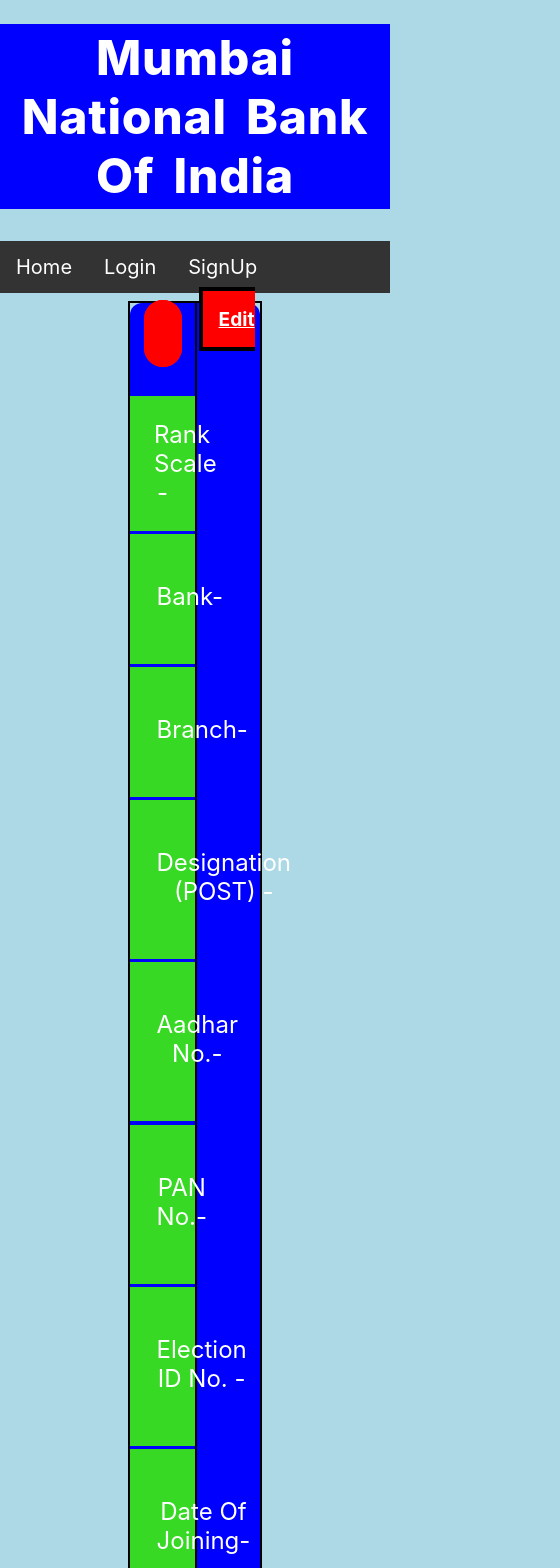
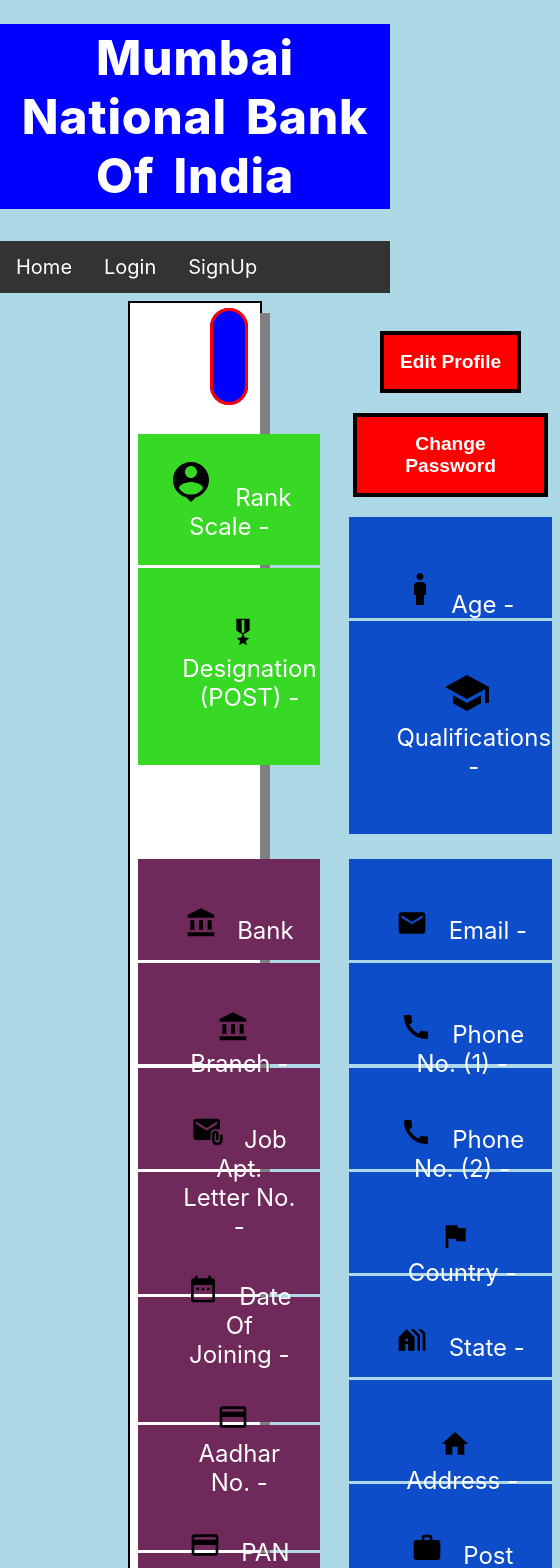
Before and after one commit to Itachi7011/mumbaiBank, a React (Create React App) app: page /Scale2EmpProfile in a window 390 px wide. Shown: the top 1568 px of the page, 560 px wide, since content can reach past the window. Built offline with nearby package versions, Linux system fonts and the light colour scheme; no server answers.

Commit message:
Update Scale2EmpProfile.js

```diff
--- a/src/Components/ProfilePages/Scale2EmpProfile.js
+++ b/src/Components/ProfilePages/Scale2EmpProfile.js
@@ -1,23 +1,34 @@
 import { useEffect } from "react";
-import { useNavigate } from "react-router";
 import { useState } from "react";
+import { useNavigate } from "react-router-dom";
+import CallIcon from "@mui/icons-material/Call";
+import EmailIcon from "@mui/icons-material/Email";
+import FlagIcon from "@mui/icons-material/Flag";
+import HolidayVillageIcon from "@mui/icons-material/HolidayVillage";
+import HomeIcon from "@mui/icons-material/Home";
+import WorkIcon from "@mui/icons-material/Work";
+import SchoolIcon from "@mui/icons-material/School";
+import BoyIcon from "@mui/icons-material/Boy";
+import CreditCardIcon from "@mui/icons-material/CreditCard";
+import AttachEmailIcon from "@mui/icons-material/AttachEmail";
+import AccountBalanceIcon from "@mui/icons-material/AccountBalance";
+import DateRangeIcon from "@mui/icons-material/DateRange";
+import MilitaryTechIcon from "@mui/icons-material/MilitaryTech";
+import PersonPinIcon from "@mui/icons-material/PersonPin";
 
 const Scale2EmpProfile = () => {
+  const [user, setUser] = useState("");
+  const Navigate = useNavigate();
 
-    const [user, setUser] = useState("");
-
-    const navigate = useNavigate();
   const Profile = async () => {
     try {
-
-            const res = await fetch("/empProfile",
-                {
+      const res = await fetch("/empProfile", {
         method: "GET",
         headers: {
           Accept: "application/json",
-                        "Content-Type": "application/json"
+          "Content-Type": "application/json",
         },
-                    credentials: "include"
+        credentials: "include",
       });
 
       const data = await res.json();
@@ -25,178 +36,399 @@ const Scale2EmpProfile = () => {
       setUser(data);
 
       if (!res === 200) {
-                throw new Error(`Error during retreive data - ${Error}`)
+        throw new Error(`Error during retreive data - ${Error}`);
       }
-
     } catch (err) {
-            console.log(`Error during catch of Scale1EmpProfile -  ${err}`)
+      console.log(`Error during catch of Scale1EmpProfile -  ${err}`);
     }
-    }
+  };
 
   useEffect(() => {
     Profile();
-    }, []
-
-    )
-
+  }, []);
 
   return (
     <>
-            <div className="main-body profile-main-div mt-5" style={{marginBottom: "10rem"}}>
+      <div
+        className="main-body profile-main-div"
+        // style={{ marginBottom: "10rem" }}
+      >
+        <div className="container" style={{ width: "100%" }}>
+          <div className="gridProfile">
+            <div className="grid1">
+              <p className="" style={{ marginBottom: "3rem" }}>
+                <span
+                  style={{
+                    border: "3px solid red",
+                    borderRadius: "1.5rem",
+                    padding: "1rem",
+                    color: "white",
+                    background: "blue",
+                    fontSize: "xxx-large",
+                  }}
+                >
+                  {user.name}
+                </span>
+              </p>
 
-            <div className="container" style={{ width: "100%" }}>
-                        <div className="row">
-
-                            <div className="col-xl-5 div-left-profile">
-                                <div className="row">
-                                    <div className="col-12 bg-white p-0 px-3 py-3 mb-3">
-                                        <div className="d-flex flex-column align-items-center">
-
-                                            <p className="fw-bold h4 mt-3 mb-5" style={{marginBottom:"3rem"}}><span className="font-big" style={{ border: "3px solid red", borderRadius: "1.5rem", padding: "1rem", color: "white", background: "red", fontSize:"x-large" }}>{user.name}</span></p>
-
-
-
-                                            <p className="mb-3 profile-div-both  "><span className="font-medium">Rank Scale - {user.scale}</span></p>
-
+              <p className="profile-div-both">
+                <span>
+                  {" "}
+                  <PersonPinIcon
+                    style={{ height: "3rem", width: "3rem" }}
+                  ></PersonPinIcon>{" "}
+                  &nbsp; Rank Scale - {user.scale}
+                </span>
+              </p>
+              <div className="profile-div-both ">
+                <p>
+                  <span className="fas fa-globe me-2"></span>
+                  <span className="profile-content-left">
+                    <MilitaryTechIcon
+                      style={{ height: "2rem", width: "2rem" }}
+                    ></MilitaryTechIcon>{" "}
+                    &nbsp; Designation (POST) -
+                  </span>
+                </p>
+                <p className="py-2 text-muted">
+                  <span className="profile-content-right">
+                    {user.postDuringJoining}
+                  </span>
+                </p>
+                <br />
               </div>
             </div>
-
-                                    <div className="col-12 bg-white p-0 px-2 pb-3 mb-3">
-
-
-
-                                    <div className="d-flex justify-content-between profile-div-both border-bottom py-2 px-3">
-                                            <p><span className="fas fa-globe me-2"></span><span className="font-medium profile-content-left">Bank-</span></p>
-                                            <p className="py-2 text-muted"><span className="font-medium profile-content-right">{user.bankName}</span></p><br/>
-
+            {/* Now Grid 2 */}
+            <div className="grid2">
+              <div className="btn-primaryProfile">
+                <button
+                  style={{
+                    border: "4px solid black",
+                    textDecoration: "none",
+                    textAlign: "none",
+                    backgroundColor: "red",
+                    color: "white",
+                    padding: "1rem",
+                    fontWeight: "bold",
+                    fontSize: "larger",
+                  }}
+                  onClick={function () {
+                    Navigate("/EditEmpProfiles", {
+                      state: {
+                        id: user._id,
+                        name: user.name,
+                        email: user.email,
+                        scale: user.scale
+                      },
+                    });
+                  }}
+                >
+                  {" "}
+                  Edit Profile{" "}
+                </button>
+                &nbsp;&nbsp;&nbsp;&nbsp;&nbsp;&nbsp;&nbsp;&nbsp;&nbsp;&nbsp;&nbsp;&nbsp;
+                <button
+                  style={{
+                    border: "4px solid black",
+                    textDecoration: "none",
+                    textAlign: "none",
+                    backgroundColor: "red",
+                    color: "white",
+                    padding: "1rem",
+                    fontWeight: "bold",
+                    fontSize: "larger",
+                    // Cursor:"context-menu"
+                  }}
+                  onClick={function () {
+                    Navigate("/ChangeEmpPassword", {
+                      state: {
+                        id: user._id,
+                        name: user.name,
+                        email: user.email,
+                        scale: user.scale
+                      },
+                    });
+                  }}
+                >
+                  {" "}
+                  Change Password{" "}
+                </button>
               </div>
 
-
-
-                                    <div className="d-flex justify-content-between profile-div-both  border-bottom py-2 px-3">
-                                            <p><span className="fas fa-globe me-2"></span><span className="font-medium profile-content-left">Branch-</span></p>
-                                            <p className="py-2 text-muted"><span className="font-medium profile-content-right">{user.branchName}</span></p><br/>
-
+              <div className="profile-div-both3" style={{ marginTop: "1rem" }}>
+                <p className="">
+                  <span className="profile-content-left">
+                    <BoyIcon
+                      style={{ height: "3rem", width: "3rem" }}
+                    ></BoyIcon>{" "}
+                    Age -{" "}
+                  </span>{" "}
+                </p>
+                <p className="">
+                  <span className="profile-content-right">{user.age}</span>
+                </p>
+                <br />
+              </div>
+              <div className="profile-div-both3">
+                <p className="">
+                  <span className="profile-content-left">
+                    <SchoolIcon
+                      style={{
+                        height: "3rem",
+                        width: "3rem",
+                        justifyContent: "center",
+                      }}
+                    ></SchoolIcon>{" "}
+                    &nbsp; Qualifications -
+                  </span>{" "}
+                </p>
+                <p className="">
+                  <span className="profile-content-right">
+                    {user.qualification}
+                  </span>
+                </p>
+                <br />
+              </div>
+            </div>
+            <div className="grid3">
+              <div className="profile-div-both2">
+                <p>
+                  <span className="profile-content-left">
+                    <AccountBalanceIcon
+                      style={{ height: "2rem", width: "2rem" }}
+                    ></AccountBalanceIcon>{" "}
+                    &nbsp; Bank -
+                  </span>
+                </p>
+                <p className="">
+                  <span className="profile-content-right">{user.bankName}</span>
+                </p>
+                <br />
               </div>
 
-
-                                        <div className="d-flex justify-content-between  profile-div-both border-bottom py-2 px-3">
-                                            <p><span className="fas fa-globe me-2"></span><span className="font-medium profile-content-left">Designation (POST) -</span></p>
-                                            <p className="py-2 text-muted"><span className="font-medium profile-content-right">{user.postDuringJoining}</span></p><br/>
-
+              <div className=" profile-div-both2">
+                <p>
+                  <span className="fas fa-globe me-2"></span>
+                  <span className="profile-content-left">
+                    <AccountBalanceIcon
+                      style={{ height: "2rem", width: "2rem" }}
+                    ></AccountBalanceIcon>{" "}
+                    &nbsp; Branch -
+                  </span>
+                </p>
+                <p className="py-2 text-muted">
+                  <span className="profile-content-right">
+                    {user.bankBranch}
+                  </span>
+                </p>
+                <br />
+              </div>
+              <div className="profile-div-both2">
+                <p>
+                  <span className="fas fa-globe me-2"></span>
+                  <span className="profile-content-left">
+                    <AttachEmailIcon
+                      style={{ height: "2rem", width: "2rem" }}
+                    ></AttachEmailIcon>{" "}
+                    &nbsp; Job Apt. Letter No. -
+                  </span>
+                </p>
+                <p className="">
+                  <span className="profile-content-right">
+                    {user.JobAppointmentLetterNo}
+                  </span>
+                </p>
+                <br />
+              </div>
+              <div className="profile-div-both2">
+                <p>
+                  <span className="fas fa-globe me-2"></span>
+                  <span className="profile-content-left">
+                    <DateRangeIcon
+                      style={{ height: "2rem", width: "2rem" }}
+                    ></DateRangeIcon>{" "}
+                    &nbsp; Date Of Joining -
+                  </span>
+                </p>
+                <p className="">
+                  <span className="profile-content-right">
+                    {user.dateOfJoining}
+                  </span>
+                </p>
+                <br />
+              </div>
+              <div className="profile-div-both2">
+                <p>
+                  <span className="fas fa-globe me-2"></span>
+                  <span className="profile-content-left">
+                    <CreditCardIcon
+                      style={{ height: "2rem", width: "2rem" }}
+                    ></CreditCardIcon>{" "}
+                    &nbsp; Aadhar No. -
+                  </span>
+                </p>
+                <p className="">
+                  <span className="profile-content-right">
+                    {user.aadharCardNumber}
+                  </span>
+                </p>
+                <br />
               </div>
 
-
-
-                                        <div className="d-flex justify-content-between  profile-div-both border-bottom py-2 px-3">
-                                            <p><span className="fas fa-globe me-2"></span><span className="font-medium profile-content-left">Aadhar No.-</span></p>
-                                            <p className="py-2 text-muted"><span className="font-medium profile-content-right">{user.aadharCardNumber}</span></p><br/>
-
+              <div className="profile-div-both2">
+                <p>
+                  <span className="fas fa-globe me-2"></span>
+                  <span className="profile-content-left">
+                    <CreditCardIcon
+                      style={{ height: "2rem", width: "2rem" }}
+                    ></CreditCardIcon>{" "}
+                    &nbsp; PAN Number -
+                  </span>
+                </p>
+                <p className="">
+                  <span className="profile-content-right">
+                    {user.panNumber}
+                  </span>
+                </p>
+                <br />
               </div>
-                                        <div className="d-flex justify-content-between profile-div-both  border-bottom py-2 px-3">
-                                            <p><span className="fab fa-github-alt me-2"></span><span className="font-medium profile-content-left">PAN No.-</span></p>
-                                            <p className="py-2 text-muted"><span className="font-medium profile-content-right">{user.panNumber}</span></p><br/>
-
-                                        </div>
-
-
-
-                                        <div className="d-flex justify-content-between  profile-div-both border-bottom py-2 px-3">
-                                            <p><span className="fas fa-globe me-2"></span><span className="font-medium profile-content-left">Election ID No. -</span></p>
-                                            <p className="py-2 text-muted"><span className="font-medium profile-content-right">{user.electionVoterIdNo}</span></p><br/>
-
-                                        </div>
-
-
-
-                                        <div className="d-flex justify-content-between profile-div-both  border-bottom py-2 px-3">
-                                            <p><span className="fab fa-twitter me-2"></span><span className="font-medium profile-content-left">Date Of Joining-</span></p>
-                                            <p className="py-2 text-muted"><span className="font-medium profile-content-right">{user.dateOfJoining}</span></p><br/>
-
-                                        </div>
-
-                                        <div className="d-flex justify-content-between profile-div-both  border-bottom py-2 px-3">
-                                            <p><span className="fab fa-twitter me-2"></span><span className="font-medium profile-content-left">Job Apt. Letter No.-</span></p>
-                                            <p className="py-2 text-muted"><span className="font-medium profile-content-right">{user.JobAppointmentLetterNo}</span></p><br/>
-
-                                        </div>
-
-
-                                    </div>
-
+              <div className="profile-div-both2">
+                <p>
+                  <span className="fas fa-globe me-2"></span>
+                  <span className="profile-content-left">
+                    <CreditCardIcon
+                      style={{ height: "2rem", width: "2rem" }}
+                    ></CreditCardIcon>{" "}
+                    &nbsp; Election ID No. -
+                  </span>
+                </p>
+                <p className="">
+                  <span className="profile-content-right">
+                    {user.electionVoterIdNo}
+                  </span>
+                </p>
+                <br />
               </div>
             </div>
-                            <div className="col-md-7 ps-md-4">
-                                <div className="row">
-                                    <div className="col-12 bg-white px-3 mb-3 pb-3">
-
-                                    <div className="d-flex ">
-                                <div className="btn btn-primary me-2" style={{ marginBottom: "2rem" }}><a href="/EditEmpProfiles" style={{border:"4px solid black", textAlign: "none", backgroundColor:"red", color: "white", padding: "1rem", fontWeight: "bold", fontSize:"larger" , marginBottom: "2rem"}}>Edit Profile</a></div>
-
+            <div className="grid4">
+              <div>
+                <div className="profile-div-both3  justify-content-between border-bottom">
+                  <p className="">
+                    <span className="profile-content-left">
+                      <EmailIcon
+                        style={{ height: "2rem", width: "2rem" }}
+                      ></EmailIcon>{" "}
+                      &nbsp; Email -
+                    </span>{" "}
+                  </p>
+                  <p className="">
+                    <span className="profile-content-right">{user.email}</span>
+                  </p>
+                  <br />
                 </div>
-
-
-                                        <div className="d-flex align-items-center profile-div-both1  justify-content-between border-bottom">
-                                            <p className="py-2"><span className="font-medium">Email - </span></p>
-                                            <p className="py-2 text-muted"><span className="font-medium">{user.email}</span></p><br/>
+                <div className="profile-div-both3  justify-content-between border-bottom">
+                  <p className="">
+                    <span className="profile-content-left">
+                      <CallIcon
+                        style={{ height: "2rem", width: "2rem" }}
+                      ></CallIcon>{" "}
+                      &nbsp; Phone No. (1) -
+                    </span>{" "}
+                  </p>
+                  <p className="">
+                    <span className="profile-content-right">
+                      {user.phoneNo_1}
+                    </span>
+                  </p>
+                  <br />
                 </div>
-                                        <div className="d-flex align-items-center profile-div-both1  justify-content-between border-bottom">
-                                            <p className="py-2"><span className="font-medium">Age - </span></p>
-                                            <p className="py-2 text-muted"><span className="font-medium">{user.age}</span></p><br/>
+                <div className="profile-div-both3  justify-content-between border-bottom">
+                  <p className="">
+                    <span className="profile-content-left">
+                      <CallIcon
+                        style={{ height: "2rem", width: "2rem" }}
+                      ></CallIcon>{" "}
+                      &nbsp; Phone No. (2) -
+                    </span>{" "}
+                  </p>
+                  <p className="">
+                    <span className="profile-content-right">
+                      {user.phoneNo_2}
+                    </span>
+                  </p>
+                  <br />
                 </div>
-
-                                        <div className="d-flex align-items-center  profile-div-both1 justify-content-between border-bottom">
-                                            <p className="py-2"><span className="font-medium">Phone -1 - </span></p>
-                                            <p className="py-2 text-muted"><span className="font-medium">{user.phoneNo_1}</span></p><br/>
+                <div className="profile-div-both3  justify-content-between border-bottom">
+                  <p className="">
+                    <span className="profile-content-left">
+                      <FlagIcon
+                        style={{ height: "2rem", width: "2rem" }}
+                      ></FlagIcon>{" "}
+                      &nbsp; Country -
+                    </span>{" "}
+                  </p>
+                  <p className="">
+                    <span className="profile-content-right">
+                      {user.country}
+                    </span>
+                  </p>
+                  <br />
                 </div>
-
-                                        <div className="d-flex align-items-center  profile-div-both1 justify-content-between border-bottom">
-                                            <p className="py-2"><span className="font-medium">Phone -2 - </span></p>
-                                            <p className="py-2 text-muted"><span className="font-medium">{user.phoneNo_2}</span></p><br/>
+                <div className="profile-div-both3  justify-content-between border-bottom">
+                  <p className="">
+                    <span className="profile-content-left">
+                      <HolidayVillageIcon
+                        style={{ height: "2rem", width: "2rem" }}
+                      ></HolidayVillageIcon>{" "}
+                      &nbsp; State -
+                    </span>{" "}
+                  </p>
+                  <p className="">
+                    <span className="profile-content-right">{user.state}</span>
+                  </p>
+                  <br />
                 </div>
-
-                                        <div className="d-flex align-items-center  profile-div-both1  justify-content-between border-bottom">
-                                            <p className="py-2"><span className="font-medium">Country - </span></p>
-                                            <p className="py-2 text-muted"><span className="font-medium"> {user.country}</span></p><br/>
+                <div className="profile-div-both3  justify-content-between border-bottom">
+                  <p className="">
+                    <span className="profile-content-left">
+                      <HomeIcon
+                        style={{ height: "2rem", width: "2rem" }}
+                      ></HomeIcon>{" "}
+                      &nbsp; Address -
+                    </span>{" "}
+                  </p>
+                  <p className="">
+                    <span className="profile-content-right">
+                      {user.fullAddress}
+                    </span>
+                  </p>
+                  <br />
                 </div>
-                                        <div className="d-flex align-items-center profile-div-both1  justify-content-between border-bottom">
-                                            <p className="py-2"><span className="font-medium">State - </span></p>
-                                            <p className="py-2 text-muted"><span className="font-medium"> {user.state}</span></p><br/>
-                                        </div>
-
-                                        <div className="d-flex align-items-center profile-div-both1  justify-content-between border-bottom">
-                                            <p className="py-2"><span className="font-medium">Address - </span></p>
-                                            <p className="py-2 text-muted"><span className="font-medium">{user.fullAddress}</span></p><br/>
-                                        </div>
-
-
-                                        <div className="d-flex align-items-center profile-div-both1  justify-content-between border-bottom">
-                                            <p className="py-2"><span className="font-medium">Work As - </span></p>
-                                            <p className="py-2 text-muted"><span className="font-medium">{user.postDuringJoining}</span></p><br/>
-                                        </div>
-                                        <div className="d-flex align-items-center profile-div-both1  justify-content-between border-bottom">
-                                            <p className="py-2"><span className="font-medium">Qualifications - </span></p>
-                                            <p className="py-2 text-muted"><span className="font-medium">{user.qualification}</span></p><br/>
-                                        </div>
-
-                                    </div>
-
+                <div className="profile-div-both3  justify-content-between border-bottom">
+                  <p className="">
+                    <span className="profile-content-left">
+                      <WorkIcon
+                        style={{ height: "2rem", width: "2rem" }}
+                      ></WorkIcon>{" "}
+                      &nbsp; Post During Joining -
+                    </span>{" "}
+                  </p>
+                  <p className="">
+                    <span className="profile-content-right">
+                      {user.postDuringJoining}
+                    </span>
+                  </p>
+                  <br />
                 </div>
               </div>
             </div>
+            <div className="grid5"></div>
+            <div className="grid6"></div>
           </div>
-
-
-
-
-
-
-
-
-
-        </div >
+        </div>
+      </div>
     </>
-    )
-}
+  );
+};
 
 export default Scale2EmpProfile;
```
Lines whose indentation alone changed are shown as unchanged.
